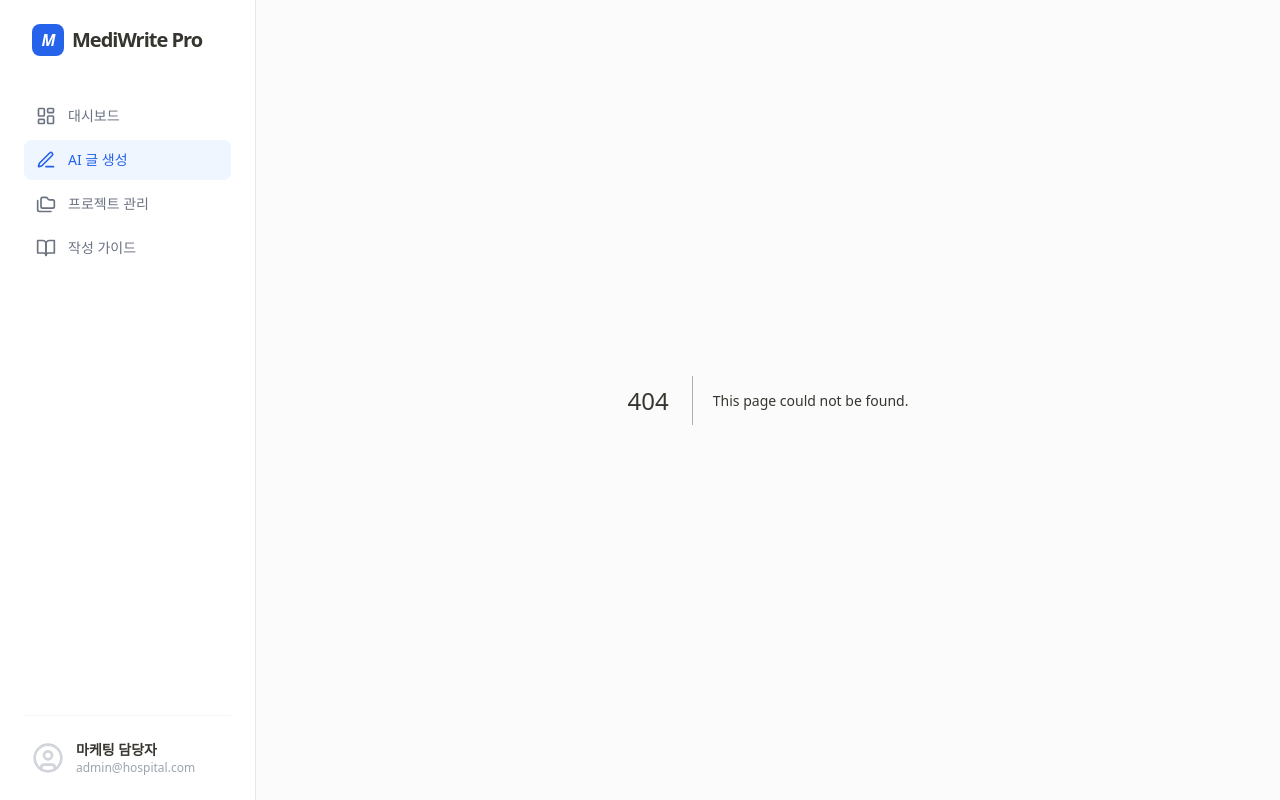
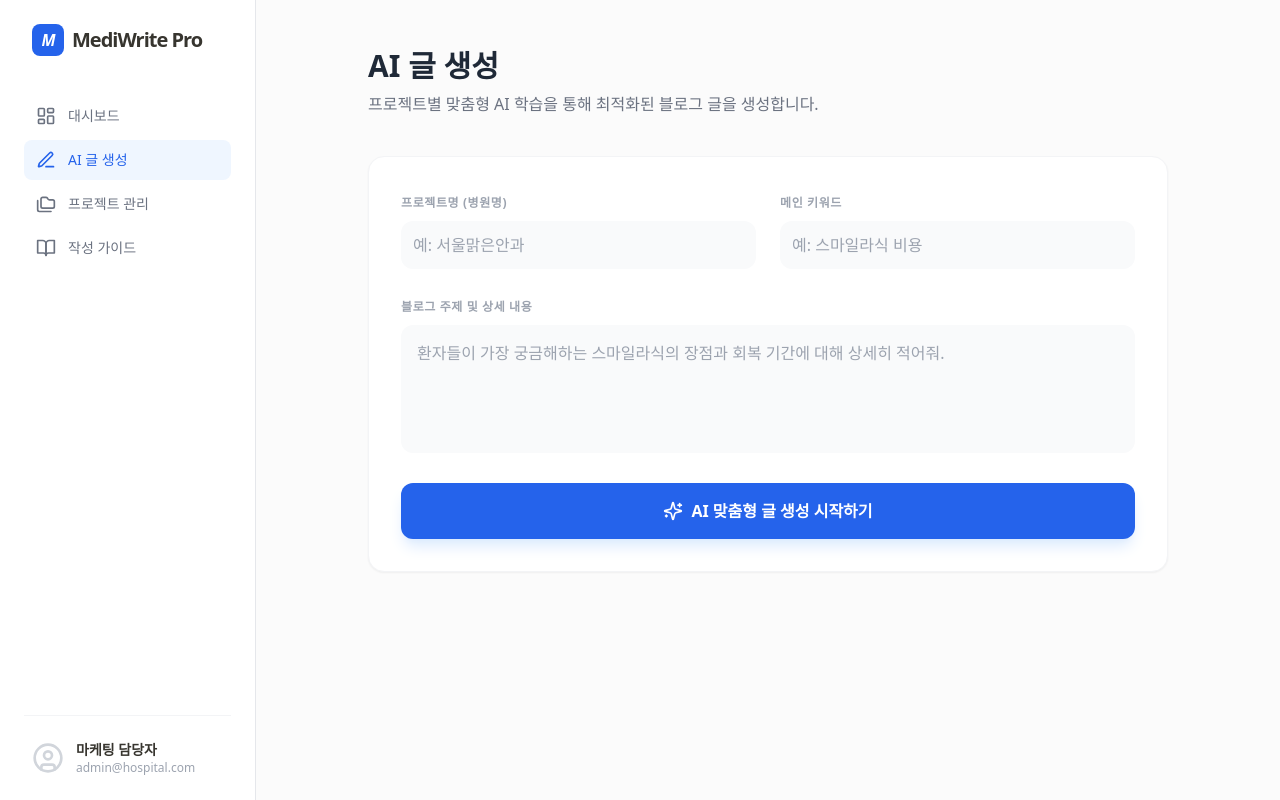
Before and after one commit to Grufti-lee/mediwrite-ai, a Next.js app: page /write in a window 1280 px wide. Before the commit this address had no page. Built offline with nearby package versions, Linux system fonts and the light colour scheme.

Commit message:
Create page.tsx

```diff
--- /dev/null
+++ b/app/write/page.tsx
@@ -0,0 +1,73 @@
+"use client";
+import React, { useState } from 'react';
+import { Sparkles, Send, Copy, CheckCircle2, Loader2 } from 'lucide-react';
+
+export default function WritePage() {
+  const [loading, setLoading] = useState(false);
+  const [result, setResult] = useState<any>(null);
+  const [formData, setFormData] = useState({
+    projectName: '', mainKeyword: '', subKeyword: '', extractKeywords: '', topic: '', caution: ''
+  });
+
+  const handleGenerate = async () => {
+    setLoading(true);
+    try {
+      const res = await fetch('/api/generate', {
+        method: 'POST',
+        headers: { 'Content-Type': 'application/json' },
+        body: JSON.stringify(formData),
+      });
+      const data = await res.json();
+      setResult(data);
+    } catch (error) {
+      alert("오류가 발생했습니다.");
+    } finally {
+      setLoading(false);
+    }
+  };
+
+  return (
+    <div className="p-12 max-w-4xl mx-auto">
+      <header className="mb-10">
+        <h1 className="text-3xl font-bold mb-2 text-gray-800">AI 글 생성</h1>
+        <p className="text-gray-500 font-medium">프로젝트별 맞춤형 AI 학습을 통해 최적화된 블로그 글을 생성합니다.</p>
+      </header>
+
+      <div className="bg-white p-8 rounded-2xl border border-gray-100 shadow-sm space-y-6">
+        <div className="grid grid-cols-2 gap-6">
+          <div className="space-y-2">
+            <label className="text-xs font-bold text-gray-400 uppercase tracking-wider">프로젝트명 (병원명)</label>
+            <input type="text" placeholder="예: 서울맑은안과" className="w-full p-3 bg-gray-50 border-none rounded-xl focus:ring-2 focus:ring-blue-100 outline-none" onChange={(e) => setFormData({...formData, projectName: e.target.value})} />
+          </div>
+          <div className="space-y-2">
+            <label className="text-xs font-bold text-gray-400 uppercase tracking-wider">메인 키워드</label>
+            <input type="text" placeholder="예: 스마일라식 비용" className="w-full p-3 bg-gray-50 border-none rounded-xl focus:ring-2 focus:ring-blue-100 outline-none" onChange={(e) => setFormData({...formData, mainKeyword: e.target.value})} />
+          </div>
+        </div>
+
+        <div className="space-y-2">
+          <label className="text-xs font-bold text-gray-400 uppercase tracking-wider">블로그 주제 및 상세 내용</label>
+          <textarea placeholder="환자들이 가장 궁금해하는 스마일라식의 장점과 회복 기간에 대해 상세히 적어줘." className="w-full h-32 p-4 bg-gray-50 border-none rounded-xl focus:ring-2 focus:ring-blue-100 outline-none resize-none" onChange={(e) => setFormData({...formData, topic: e.target.value})} />
+        </div>
+
+        <button
+          onClick={handleGenerate}
+          disabled={loading}
+          className="w-full py-4 bg-blue-600 text-white rounded-xl font-bold flex items-center justify-center gap-2 hover:bg-blue-700 transition shadow-lg shadow-blue-100 disabled:bg-blue-300"
+        >
+          {loading ? <Loader2 className="animate-spin" /> : <Sparkles size={20} />}
+          AI 맞춤형 글 생성 시작하기
+        </button>
+      </div>
+
+      {result && (
+        <div className="mt-12 p-10 bg-white rounded-2xl border border-gray-100 shadow-xl animate-in fade-in slide-in-from-bottom-4 duration-500">
+           <h2 className="text-2xl font-bold mb-6 text-blue-600">작성 완료 (프로젝트: {formData.projectName})</h2>
+           <div className="prose prose-slate max-w-none text-lg leading-relaxed whitespace-pre-wrap text-gray-700">
+             {result.content}
+           </div>
+        </div>
+      )}
+    </div>
+  );
+}
```
